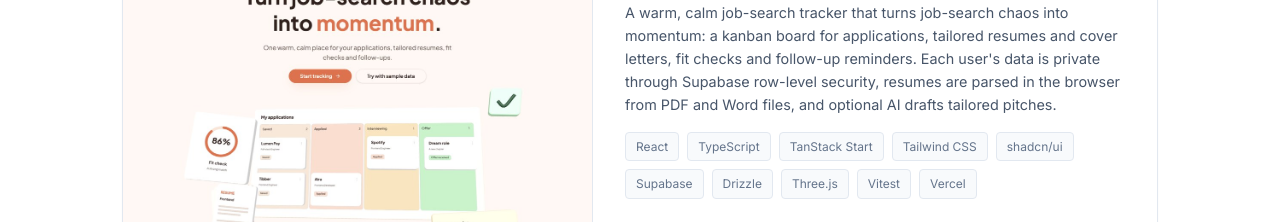
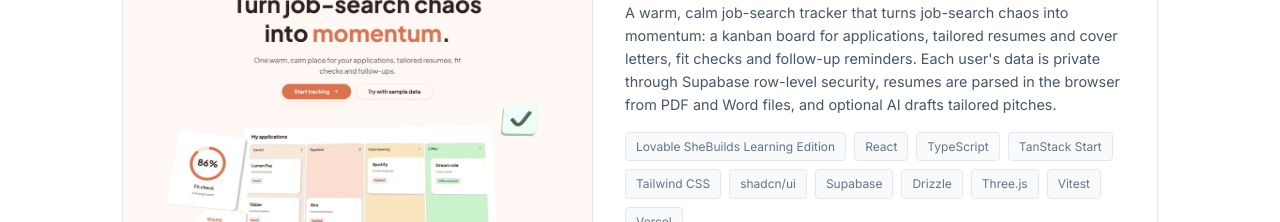
Before and after one commit to navyaiscoding/navya-portfolio-react, a React (Vite) app: page / in a window 1280 px wide. Shown: the part 2940-3162 px from the top of the page. Built offline with nearby package versions, Linux system fonts and the light colour scheme; no server answers.

Commit message:
Neatly: add Lovable SheBuilds Learning Edition tag

```diff
--- a/src/data.ts
+++ b/src/data.ts
@@ -132,6 +132,7 @@ export const projects: ProjectEntry[] = [
     name: 'Neatly',
     description: 'A warm, calm job-search tracker that turns job-search chaos into momentum: a kanban board for applications, tailored resumes and cover letters, fit checks and follow-up reminders. Each user\'s data is private through Supabase row-level security, resumes are parsed in the browser from PDF and Word files, and optional AI drafts tailored pitches.',
     stack: [
+      'Lovable SheBuilds Learning Edition',
       'React',
       'TypeScript',
       'TanStack Start',
```
